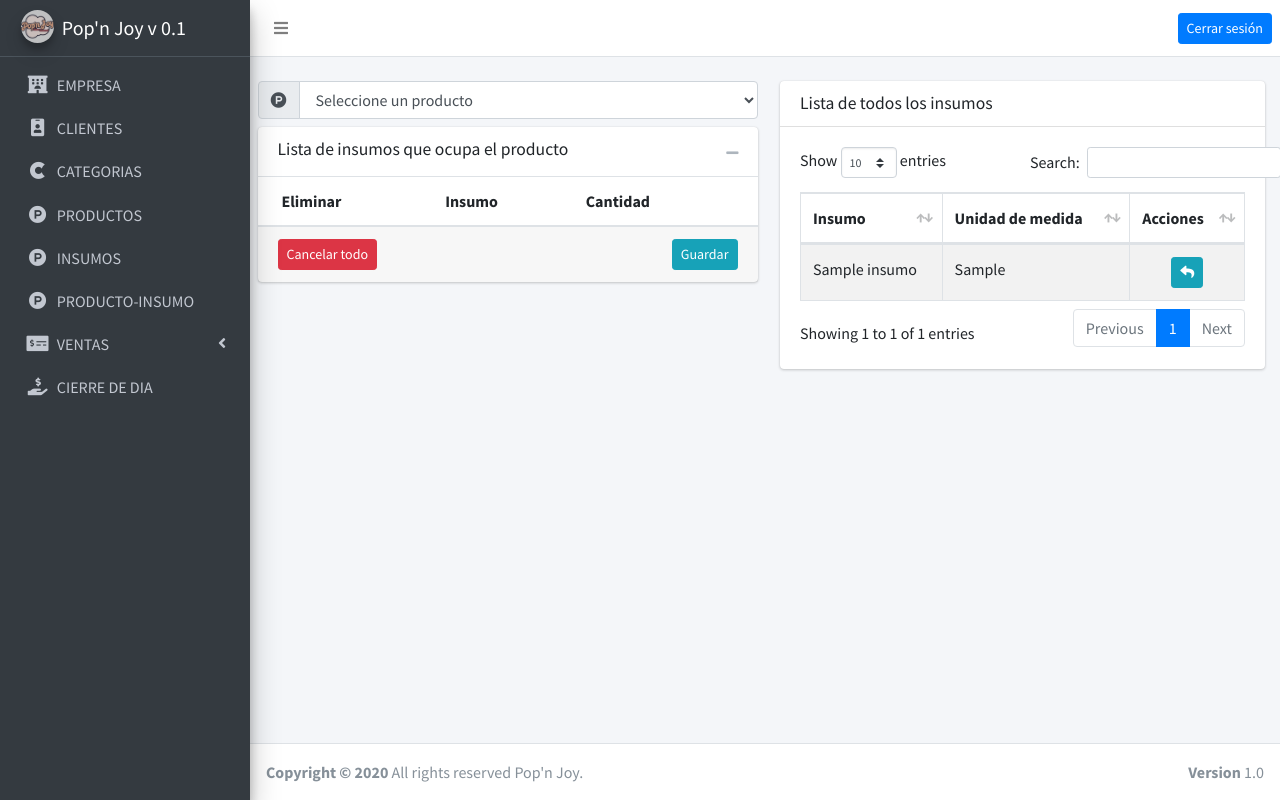
After one commit to adal22MC/popnjoy, a PHP site: page /producto_insumos.php in a window 1280 px wide. The commit adds this page. Run offline with PHP 8.4, Linux system fonts and the light colour scheme; the visitor is signed in with stand-in values (Sample User, id 1); tables that the repository leaves empty or names only in its code hold one stand-in row (values such as "Sample post"); lists and menus that the app fills with data are empty; some libraries are stand-ins or nearby versions.

Commit message:
Se cargan los insumos al seleccionar el producto

```diff
--- a/baseDeDatos.sql
+++ b/baseDeDatos.sql
@@ -114,6 +114,7 @@ CREATE TABLE insumo_descuentos(
 CREATE TABLE producto_insumos(
   producto int NOT NULL,
   insumo int NOT NULL,
+  cantidad int NOT NULL,
   FOREIGN KEY (producto) REFERENCES productos (id_producto),
   FOREIGN KEY (insumo) REFERENCES insumos (id_insumo),
   PRIMARY KEY (producto, insumo)
--- /dev/null
+++ b/dist/js/pages/producto_insumos.js
@@ -0,0 +1,144 @@
+const guardadCambios = document.getElementById('guardarCambios');
+
+const selectProducto = document.getElementById('selectProducto');
+
+/* Guardamos todos los insumos que ocupa un producto */
+var insumos = [];
+
+// Tabla insumos
+var tablaInsumos;
+
+function init(){
+    tablaInsumos = $("#tablaInsumos").DataTable({
+        "responsive": true,
+        "autoWidth" : false,
+        "ajax" : {
+            "url" : "controllers/Insumo_controller.php",
+            "type": "POST",
+            "data": {
+                "select" : "OK"
+            },
+            "dataSrc":""
+        },
+        "columns" :[
+            {"data" : "id_insumo", "visible" : false},
+            {"data" : "nombre"},
+            {"data" : "stock", "visible" : false},
+            {"data" : "stock_min", "visible" : false},
+            {"data" : "stock_max", "visible" : false},
+            {"data" : "um"},
+            {"data" : "status", "visible" : false},
+            {"defaultContent": "<div class='text-center'><div class='btn-group'><button class='btn btn-info btn-sm btnAddInsumo'><i class='fas fa-reply'></i></button></div></div>"}
+        ]
+    });
+
+    $.ajax({
+        "url" : "controllers/Producto_controller.php",
+        "dataType" : 'json',
+        "type": "POST",
+        "data": {
+            "select" : "OK"
+        },
+        success: function (data, textStatus, jqXHR) {
+
+            for( let item of data ){
+                let option = document.createElement("option");
+                option.text = item.nombre;
+                option.value = item.id_producto;
+                selectProducto.appendChild(option);
+            }
+
+        },
+        error: function (jqXHR, textStatus, errorThrown) {
+            console.log(textStatus);
+        }
+    });
+}
+
+init();
+
+selectProducto.addEventListener('change', function(){
+    deleteRows();
+    if(selectProducto.value != "default"){
+        $.ajax({
+            "url" : "controllers/Producto_Insumos_controller.php",
+            "dataType" : 'json',
+            "type": "POST",
+            "data": {
+                "selectInsumos" : "OK",
+                "id" : selectProducto.value
+            },
+            success: function (data, textStatus, jqXHR) {
+                console.log(data)
+
+                for (let item of data) {
+                    insumos.push({
+                        producto: item.producto,
+                        insumo : item.id_insumo,
+                        cantidad : item.cantidad
+                    });
+
+                    $('#tablaProductosInsumos').find('tbody').append(`
+                        <tr>
+                            <td>
+                                <button class="btn btn-sm btn-danger">
+                                    <i id="${item.id_insumo}" class="fas fa-trash btnEliminar"></i>
+                                </button>
+                            </td>
+                            <td>${item.nombre}</td>
+                            <td>${item.cantidad}</td>
+                        </tr>
+                    `);
+                }
+
+
+            },
+            error: function (jqXHR, textStatus, errorThrown) {
+                console.log(textStatus);
+            }
+        });
+    }
+});
+
+$(document).on('click', '.btnEliminar', function(e){
+    e.target.parentNode.parentNode.parentNode.remove();
+    deleteInsumo(e.target.id);
+    console.log(insumos);
+});
+
+function deleteInsumo(id){
+
+    let pos = 0;
+    for(let item of insumos){
+        if(item != undefined){
+            if(parseInt(item.insumo) === parseInt(id)){
+                delete insumos[pos];
+            }
+        }
+        pos++;
+    }
+
+}
+
+function deleteRows() {
+    $("#tablaProductosInsumos tbody").children().remove();
+    insumos = [];
+}
+
+function notifacarError(mensaje){
+    Swal.fire({
+        icon: 'error',
+        title: 'Oops...',
+        text: mensaje
+    })
+}
+
+function notificacionExitosa(mensaje){
+    Swal.fire(
+        mensaje,
+        '',
+        'success'
+    ).then(result => {
+
+    });
+}
--- a/models/Producto_model.php
+++ b/models/Producto_model.php
@@ -223,4 +223,25 @@
             }
         }
 
+        public static function selectInsumos($id){
+            try{
+
+                $conexion = new Conexion();
+                $con = $conexion->getConexion();
+
+                $query = $con->prepare("SELECT pi.producto, i.id_insumo, i.nombre, pi.cantidad FROM producto_insumos pi, insumos i WHERE i.id_insumo = pi.insumo and pi.producto = ?");
+                $query->execute([$id]);
+
+                $producto = $query->fetchAll();
+
+                $conexion->closeConexion();
+                $con = null;
+
+                return $producto;
+
+            }catch(PDOException $e){
+                return $e->getMessage();
+            }
+        }
+
     }
--- a/navegacion.php
+++ b/navegacion.php
@@ -82,6 +82,16 @@
                         </a>
                     </li>
 
+                    <!-- PRODUCTO_INSUMOS -->
+                    <li class="nav-item">
+                        <a href="producto_insumos.php" class="nav-link">
+                            <i class="nav-icon fab fa-product-hunt"></i>
+                            <p>
+                                PRODUCTO-INSUMO
+                            </p>
+                        </a>
+                    </li>
+
                      <!-- VENTAS -->
                     <li class="nav-item has-treeview menu-close">
                         <a href="#" class="nav-link">
--- /dev/null
+++ b/producto_insumos.php
@@ -0,0 +1,141 @@
+<?php
+
+  session_start();
+  if(!isset($_SESSION['usuario'])){
+    header('Location: index.php');
+  }
+
+?>
+
+<!DOCTYPE html>
+<html lang="es">
+
+<head>
+  <?php include('cabezera.php'); ?>
+</head>
+
+<body class="hold-transition sidebar-mini layout-fixed">
+
+  <div class="wrapper">
+      <?php include('navegacion.php') ?>
+
+      <div class="content-wrapper">
+
+          <section>
+            <div class="container-fluid pt-4">
+              <div class="row">
+
+                <div class="col-md-6">
+
+                    <!-- ENTRADA PARA EL PRODUCTO -->
+                    <div class="input-group mb-2">
+                        <div class="input-group-prepend">
+                            <span class="input-group-text">
+                                <i class="fab fa-product-hunt"></i>
+                            </span>
+                            </div>
+                        <select class="form-control" name="selectProducto" id="selectProducto">
+                            <option value="default">Seleccione un producto</option>
+                        </select>
+                    </div>
+
+                    <!-- TABLE: PRODUCTOS -->
+                    <div class="card">
+                        <div class="card-header border-transparent">
+                          <h3 id="totalApagar" class="card-title">Lista de insumos que ocupa el producto</h3>
+                          <div class="card-tools">
+                            <button type="button" class="btn btn-tool" data-card-widget="collapse">
+                              <i class="fas fa-minus"></i>
+                            </button>
+                          </div>
+                        </div>
+                        <!-- /.card-header -->
+
+                        <div class="card-body p-0">
+                          <div class="table-responsive">
+                            <table id="tablaProductosInsumos" class="table m-0">
+                              <thead>
+                                <tr>
+                                  <th>Eliminar</th>
+                                  <th>Insumo</th>
+                                  <th>Cantidad</th>
+                                </tr>
+                              </thead>
+                              <tbody>
+
+                              </tbody>
+                            </table>
+                          </div>
+                          <!-- /.table-responsive -->
+                        </div>
+                        <!-- /.card-body -->
+
+                        <div class="card-footer clearfix">
+                          <a href="producto_insumos.php" class="btn btn-sm btn-danger float-left">Cancelar todo</a>
+                          <button id="guardarCambios" class="btn btn-sm btn-info float-right">Guardar</button>
+                        </div>
+                        <!-- /.card-footer -->
+                    </div>
+                    <!-- /.card -->
+                </div>
+
+
+                <div class="col-md-6">
+                  <!-- TABLA INSUMOS -->
+                  <div class="container-fluid">
+                    <div class="row">
+                      <div class="col-12">
+
+                        <div class="card">
+                          <div class="card-header">
+                            <h2 class="card-title">Lista de todos los insumos</h2>
+                          </div>
+                          <!-- /.card-header -->
+                          <div class="card-body">
+                            <table id="tablaInsumos" class="table table-bordered table-striped tablaProductos">
+                              <thead>
+                                <tr>
+                                  <th>Id_insumo</th>
+                                  <th>Insumo</th>
+                                  <th>Stock</th>
+                                  <th>Stock min</th>
+                                  <th>Stock max</th>
+                                  <th>Unidad de medida</th>
+                                  <th>Status</th>
+                                  <th>Acciones</th>
+                                </tr>
+                              </thead>
+
+                              <tbody>
+                              </tbody>
+
+                            </table>
+                          </div>
+                          <!-- /.card-body -->
+                        </div>
+                        <!-- /.card -->
+
+                      </div>
+                      <!-- /.col -->
+                    </div>
+                    <!-- /.row -->
+                  </div>
+                  <!-- /. TABLA INSUMOS -->
+                </div>
+
+              </div>
+            </div>
+          </section>
+
+      </div>
+      <!-- ./ content-wrapper-->
+
+
+      <?php include('footer.php') ?>
+  </div>
+
+
+  <?php include('scripts.php'); ?>
+  <script src="dist/js/pages/producto_insumos.js"></script>
+
+</body>
```
Also changed, not shown: controllers/Producto_Insumos_controller.php (added, +15 -0 lines), models/Producto_Insumos_model.php (added, +18 -0 lines), ventas.php (+2 -5 lines).
